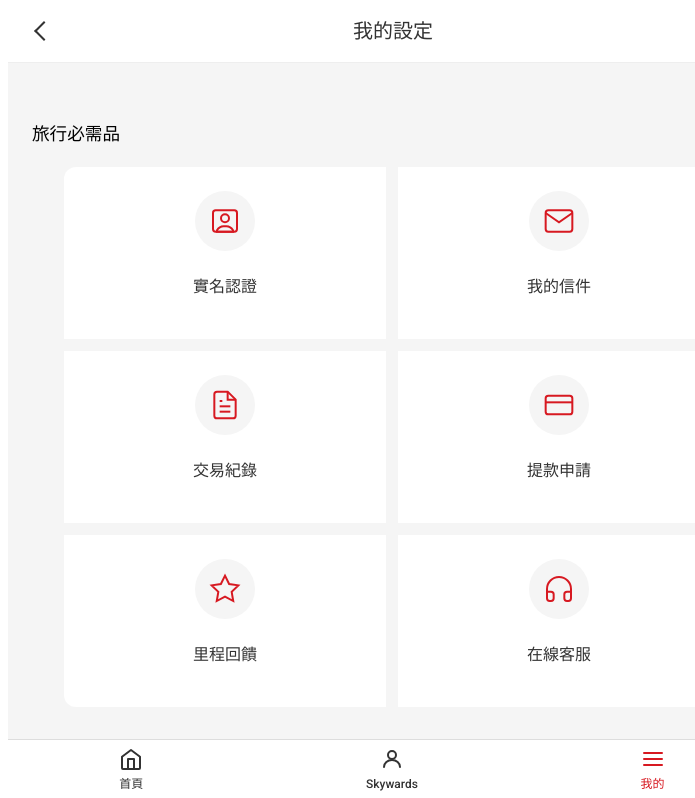
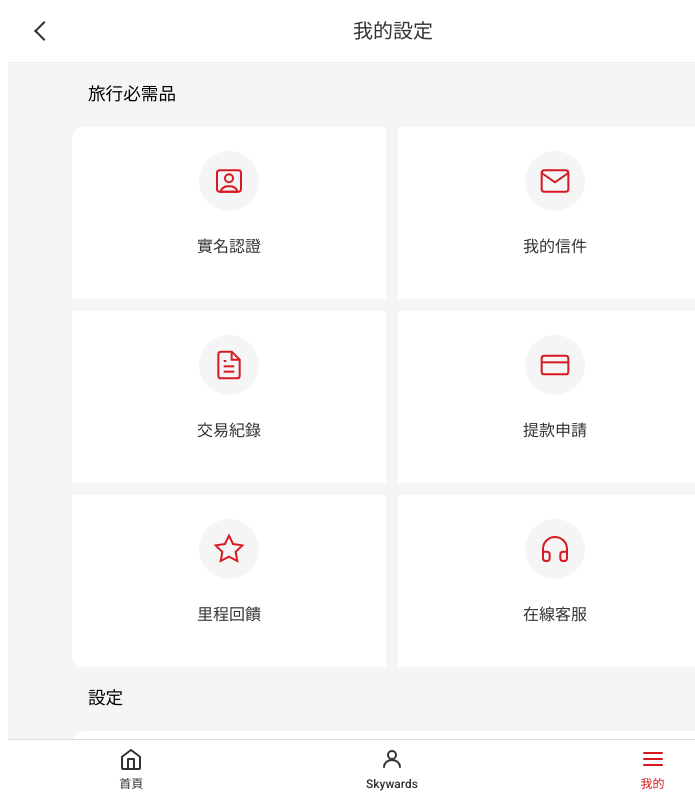
Before and after one commit to 13g7895123/bonus.ecommerce, a Vue app in the folder frontend/: page /settings in a window 1280 px wide. Shown: the top 798 px of the page, without its empty margins (248-943 px from the left). Built offline with nearby package versions, Linux system fonts and the light colour scheme; a web font is replaced by a local one.

Commit message:
feat: 調整設定頁面樣式，改善版面佈局與對齊；修正不必要的樣式設定

```diff
--- a/frontend/src/views/Settings.vue
+++ b/frontend/src/views/Settings.vue
@@ -9,7 +9,7 @@ const handleLogout = () => {
     router.push('/login')
 }
 </script>
-
+z
 <template>
   <div class="settings-page">
     <div class="settings-header">
@@ -21,9 +21,9 @@ const handleLogout = () => {
     </div>
 
     <!-- 旅行必需品區塊 -->
-    <div class="section" style="background-color: transparent;">
+    <div class="section" style="background-color: transparent; padding: 0 4rem;">
       <h3 class="section-title">旅行必需品</h3>
-      <div class="essentials-grid" style="padding: 0 2rem;">
+      <div class="essentials-grid">
         <router-link to="/identity-verification" class="essential-card">
           <div class="icon-circle">
             <svg class="card-icon" viewBox="0 0 24 24" width="28" height="28" stroke="#d71921" stroke-width="1.5" fill="none">
@@ -86,9 +86,9 @@ const handleLogout = () => {
     </div>
 
     <!-- 設定區塊 (標題再次顯示) -->
-    <div class="section" style="background-color: transparent;">
-      <h3 class="section-title" style="padding-left: 2rem;">設定</h3>
-      <div style="padding: 0 2rem;">
+    <div class="section" style="background-color: transparent; padding: 0 4rem;">
+      <h3 class="section-title">設定</h3>
+      <div>
         <button class="settings-rounded-btn">
           <span class="btn-label">國家/地區和語言</span>
         </button>
@@ -168,6 +168,7 @@ const handleLogout = () => {
   font-size: 1.1rem;
   font-weight: 700;
   margin-bottom: 1.25rem;
+  padding-left: 1rem; /* Add left padding for better alignment */
   color: #000;
   text-align: left; /* Ensure left alignment */
 }
```
